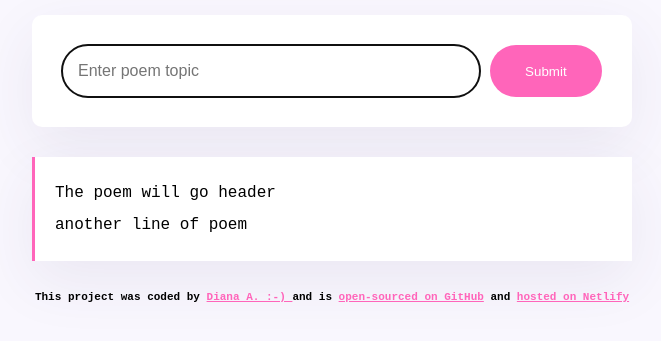
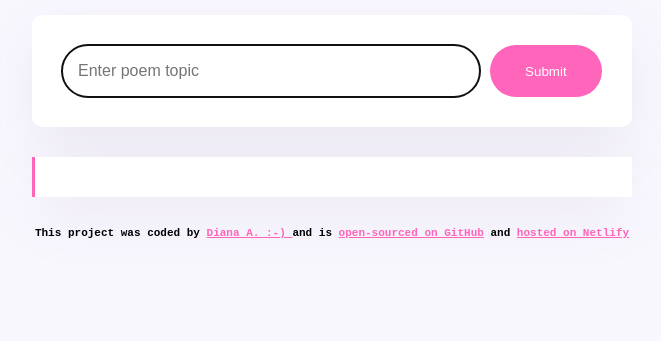
Before and after one commit to soyundiana/poem-generator, a plain HTML site: page index.html in a window 1280 px wide. Shown: the part 189-530 px from the top of the page, without its empty margins (308-969 px from the left). Drawn offline with nearby package versions, Linux system fonts and the light colour scheme.

Commit message:
deleted dummy placeholder 😶‍🌫️

```diff
--- a/index.html
+++ b/index.html
@@ -26,11 +26,7 @@
           />
           <input type="submit" class="button" />
         </form>
-        <div class="poem" id="poem">
-          The poem will go header
-          <br />
-          another line of poem
-        </div>
+        <div class="poem" id="poem"></div>
       </main>
       <footer>
         <p>
```
